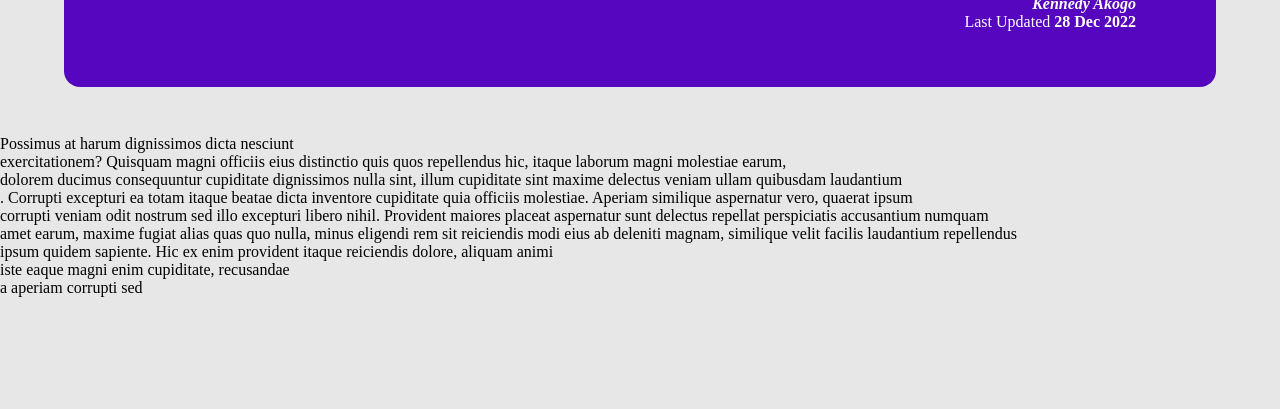
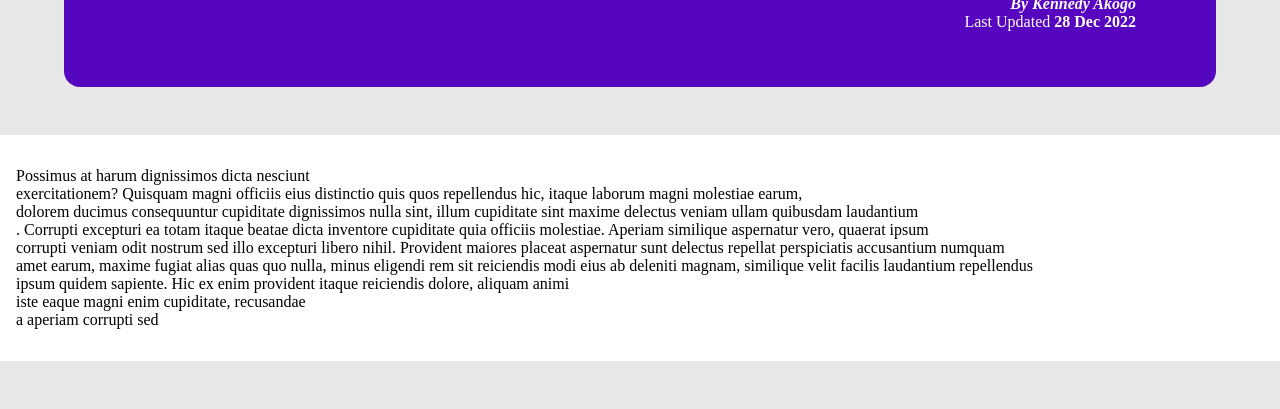
Before and after one commit to kennedy-ak/Django-Blog-Site, a Django app: template blog/templates/blog/post-detail.html in a window 1280 px wide. Shown: the part 393-802 px from the top of the page. Before the commit the page ends 690 px from the top, so only its background shows below. Run offline with Django 4.2, Linux system fonts and the light colour scheme; data comes from the database, SQL or seed files in the repository; the template is opened without the code that fills it: values that come from a table or form of the project are taken from there, most other values are stand-ins (such as "Sample title", 1, 10 or a date in 2020).

Commit message:
made changes to certain aspect of the blog

```diff
--- a/blog/static/blog/post-detail.css
+++ b/blog/static/blog/post-detail.css
@@ -20,6 +20,7 @@ body{
 #summary h2{
     color: white;
     font-size: 4.5rem;
+    margin-bottom: 0.25rem;
 }
 #summary article{
     position: absolute;
@@ -40,6 +41,28 @@ body{
 #summary address{
     font-weight: bold;
 }
+#summary a{
+    color:white;
+    text-decoration: none;
+}
 #summary time{
     font-weight: bold;
 }
+
+main{
+    width: 90;
+    max-width: 90rem;
+    margin: 3rem auto;
+    background-color: white;
+    padding: 1rem;
+    border-radius: 0 2px 8px rbga(0, 0, 0,0.25);
+}
+
+
+.tag
+{
+    background-color: white;
+    color: #390281;
+    padding: 0.5rem 1rem;
+    border-radius: 8px;
+}
--- a/blog/templates/blog/post-detail.html
+++ b/blog/templates/blog/post-detail.html
@@ -17,9 +17,18 @@
 {% block content%}
     <section id="summary">
         <h2>{{post.title}}</h2>
+        <div>
+            {% for tag in post_tags%}
+
+             <span class="tag">{{tag.caption}}{% comment %}
+	</span>
+{% endcomment %}
+
+            {%endfor%}
+        </div>
         <article>
             <img src="{%static "blog/images/"|add:post.image_name%}" alt="post-title">
-            <address>{{post.author}}</address>
+            <address>By <a href="mailto:{{post.author.email}}">{{post.author}}</a></address>
             <div>
                 Last Updated <time>{{post.date|date:"d M Y"}}</time>
 
--- a/blog/views.py
+++ b/blog/views.py
@@ -24,5 +24,6 @@ def all_post(request):
 def single_post_page(request, slug):
     identified_post =get_object_or_404(Post,slug = slug)
     return render(request, "blog/post-detail.html ",{
-        "post":identified_post
+        "post":identified_post,
+        "post_tags":identified_post.tag.all()
     })
```
Also changed, not shown: blog/static/blog/images/code1.jpg (deleted), blog/static/blog/images/code2.jpg (deleted), blog/static/blog/images/me.jpg (deleted).
